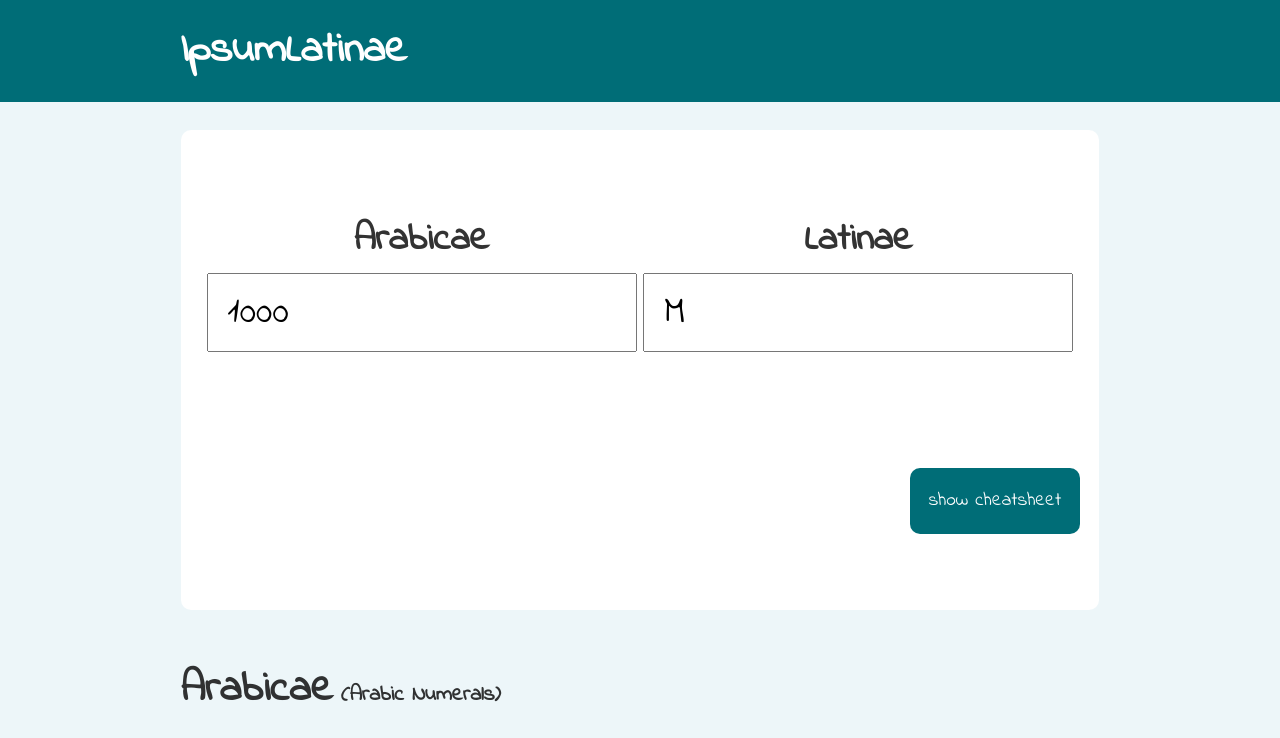
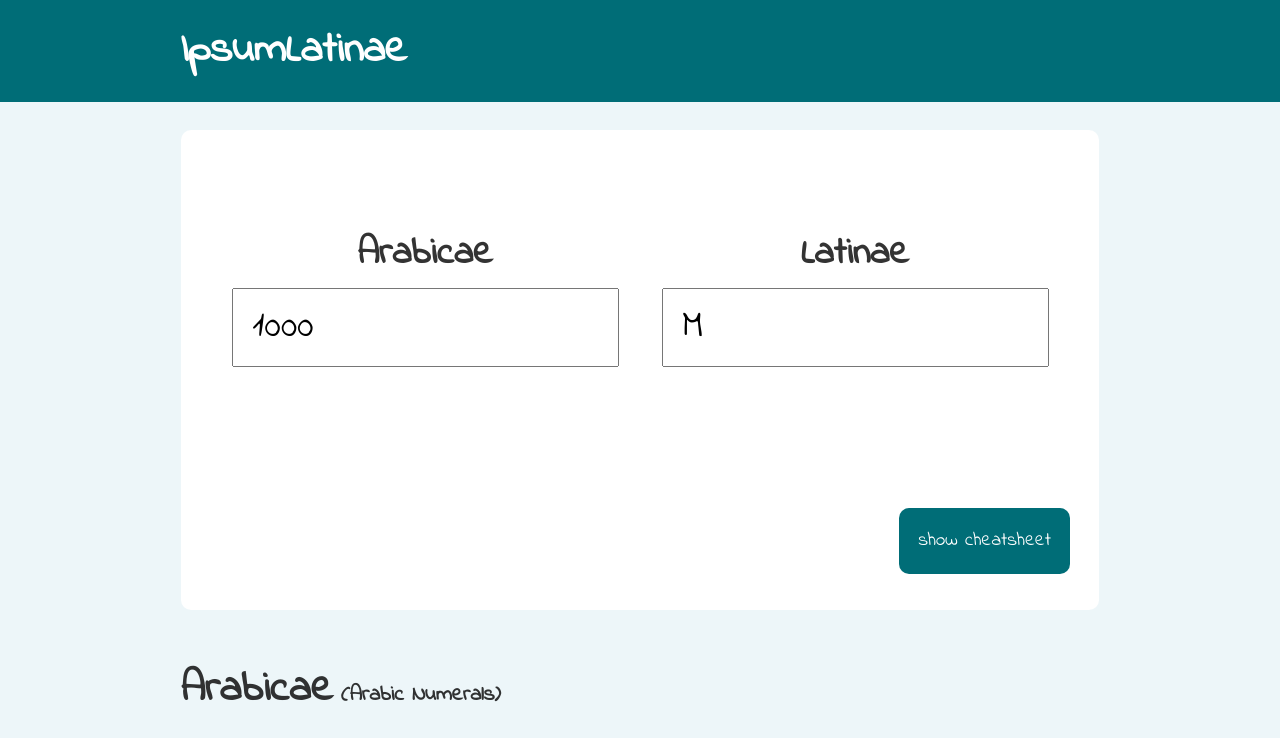
Before and after one commit to Artofaj/NumeralConverter, a Gatsby site: page / in a window 1280 px wide. Shown: the top 738 px of the page. Built offline with nearby package versions, Linux system fonts and the light colour scheme; Gatsby itself is replaced by a stand-in of ours.

Commit message:
Improved spacing and alignments

```diff
--- a/src/components/converter.js
+++ b/src/components/converter.js
@@ -46,10 +46,8 @@ const Converter = () => {
   return (
     <section id="Converter" className="card" style={styles}>
       <Warning warning={warning} showWarning={showWarning} />
-
-      <form
-        style={{ margin: "auto", padding: "var(--gap-md) 0", width: "100%" }}
-      >
+      <div style={{ margin: "auto" }}>
+        <form style={{ padding: "var(--gap-md) 0", width: "100%" }}>
           <div className="in-2-cols">
             <Input
               id="Arabicae"
@@ -69,6 +67,7 @@ const Converter = () => {
         </form>
 
         <CheatSheet />
+      </div>
     </section>
   )
 }
--- a/src/components/converterInput.js
+++ b/src/components/converterInput.js
@@ -17,12 +17,18 @@ const Input = params => {
 
   return (
     <label htmlFor={params.id.toLowerCase()}>
-      <div style={{margin:"var(--gap-sm)"}} className="big-font font-centered">{params.id}</div>
+      <div
+        style={{ margin: "var(--gap-sm)" }}
+        className="big-font font-centered"
+      >
+        {params.id}
+      </div>
       <input
         style={{
           fontSize: "2rem",
           padding: "0.5rem 1rem",
-          width: "100%",
+          width: "90%",
+          marginLeft: "5%",
         }}
         type={params.type}
         id={params.id.toLowerCase()}
@@ -30,7 +36,7 @@ const Input = params => {
         onChange={e => params.onChange(e)}
         onBlur={e => params.onBlur(e)}
         onKeyDown={e => validateInput(e)}
-        min={params.type ==="number" && 1}
+        min={params.type === "number" && 1}
       />
     </label>
   )
```
Lines whose indentation alone changed are shown as unchanged.
